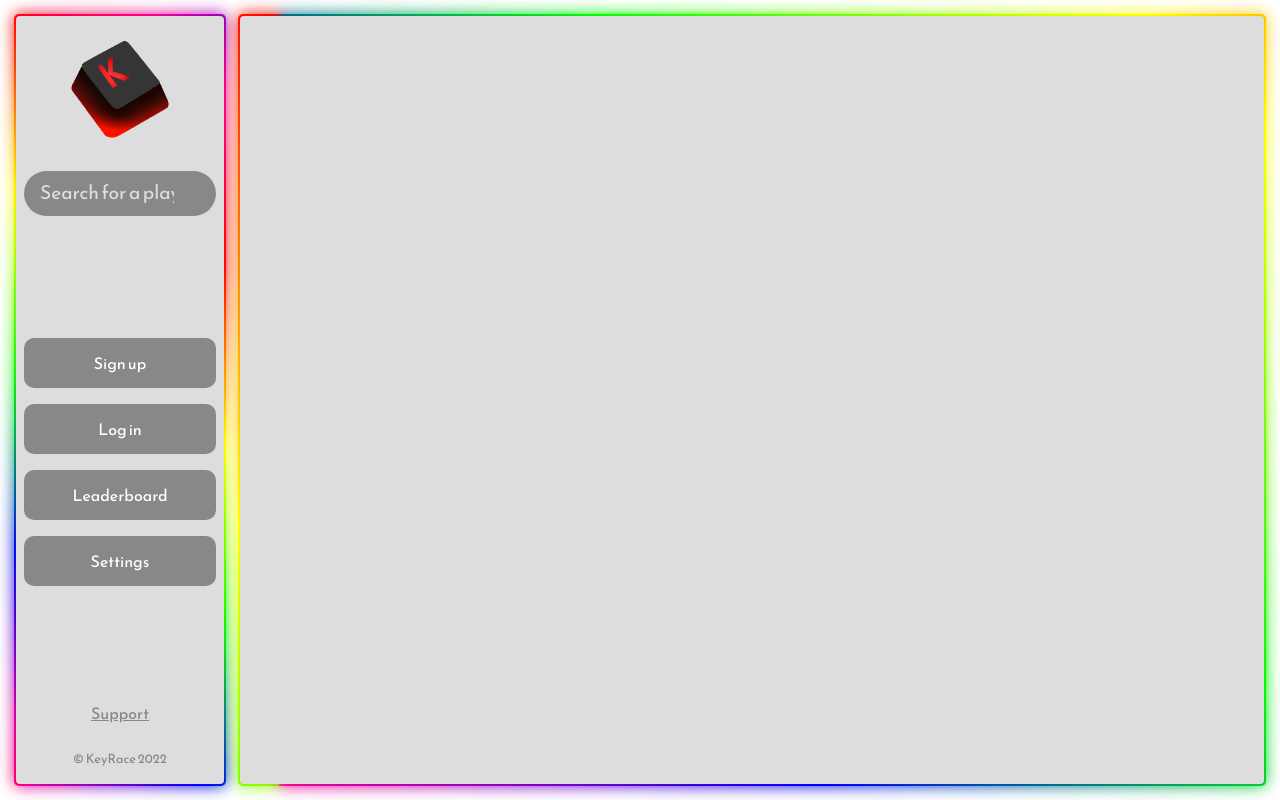
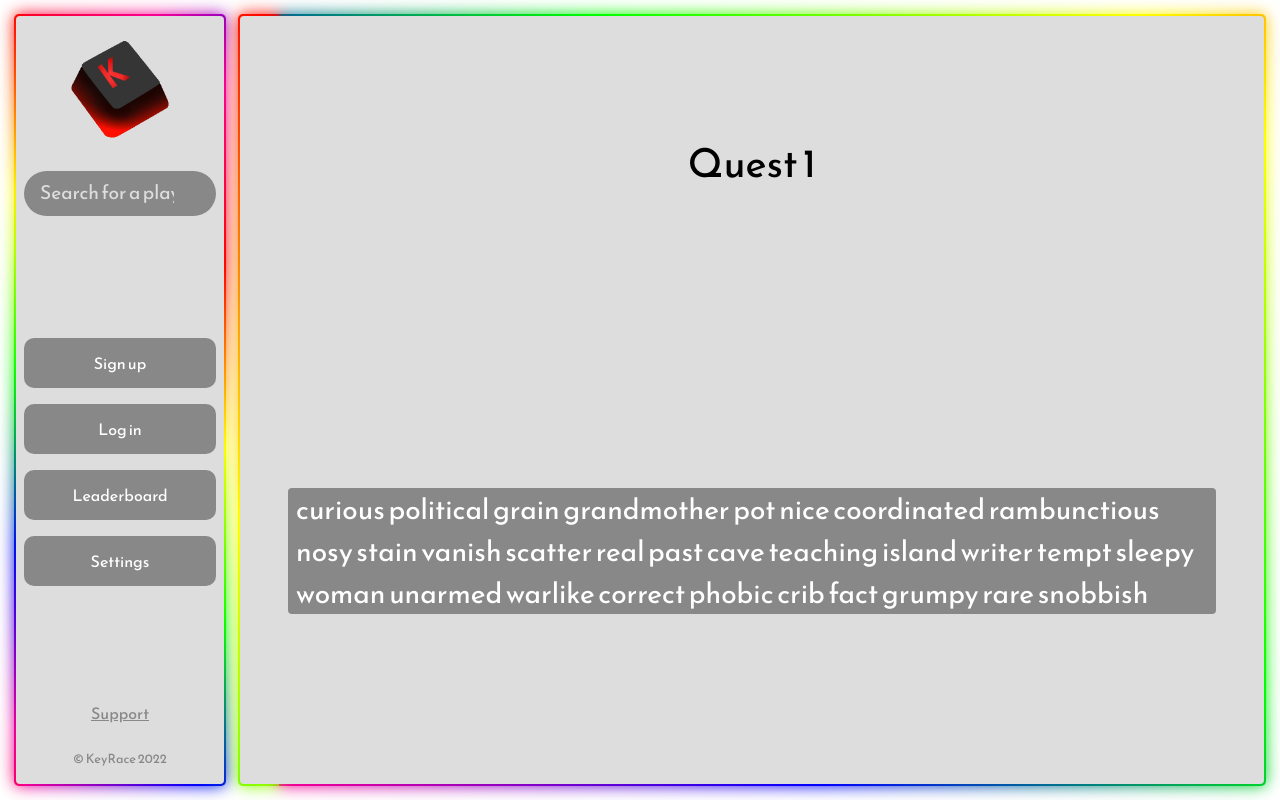
Before and after one commit to opixelum/KeyRace, a PHP site: page /KeyRace/campaign/1.php in a window 1280 px wide. Run offline with PHP 8.4, Linux system fonts and the light colour scheme.

Commit message:
Started styling typing field

```diff
--- a/campaign/1.php
+++ b/campaign/1.php
@@ -12,13 +12,16 @@
           <?php include("../src/includes/navbar.php"); ?>
         </header>
 
-        <main class="col h-100 ms-2 rounded rgb-shadow">
-          <div class="container-fluid h-100 p-3"">
+        <main class="col d-flex justify-content-center align-items-center flex-wrap h-100 ms-2 rounded rgb-shadow">
+            <h1 class="text-center w-100">Quest 1</h1>
+            <div id="stats"></div>
+            <div class="fs-3 m-5 px-2 rounded input-field" id="typing-field"></div>
           </div>
         </main>
       </div>
     </div>
 
     <script src="../src/scripts/js/main.js"></script>
+    <script src="../src/scripts/js/typing.js"></script>
   </body>
 </html>
--- a/src/css/style.css
+++ b/src/css/style.css
@@ -90,13 +90,19 @@ header, main{
 }
 
 
+/************************** I N P U T   F I E L D S **************************/
+
+.input-field {
+    background-color: #888;
+    color: var(--buttonFontColor);
+}
+
+
 /******************************** N A V B A R ********************************/
 
 /*------------------------------- H E A D E R -------------------------------*/
 
 .search {
-    background-color: #888;
-    color: var(--buttonFontColor);
     font-size: 1.2em;
 }
 .search::placeholder {
@@ -194,3 +200,14 @@ a {
     opacity: 0.8;
     font-size: 3.5vh;
 }
+
+
+/*-------------------------- T Y P I N G   G A M E --------------------------*/
+
+.done {
+    color: green;
+}
+
+.wrong {
+    color: red;
+}
--- a/src/includes/navbar.php
+++ b/src/includes/navbar.php
@@ -6,7 +6,7 @@
       <img alt="KeyRace logo" width="100px" src="http://localhost/KeyRace/src/images/logo.png">
     </a>
     <input
-      class="search border-0 m-2 px-3 py-2 w-100 rounded-pill"
+      class="input-field search border-0 m-2 px-3 py-2 w-100 rounded-pill"
       type="search"
       id="search-field"
       name="search-field"
--- a/src/scripts/js/typing.js
+++ b/src/scripts/js/typing.js
@@ -1,10 +1,10 @@
 // Used for excluding non-letter keys
 const letters = "abcdefghijklmnopqrstuvwxyzABCDEFGHIJKLMNOPQRSTUVWXYZ"
 
-const typingDiv = document.querySelector("#typing")
+const typingDiv = document.querySelector("#typing-field")
 
 // Text to type
-const text = "Anto est trop sexy je me l'envoie"
+const text = "curious political grain grandmother pot nice coordinated rambunctious nosy stain vanish scatter real past cave teaching island writer tempt sleepy woman unarmed warlike correct phobic crib fact grumpy rare snobbish"
 
 // Split the whole text by each character
 // Then create a span for each of those
```
